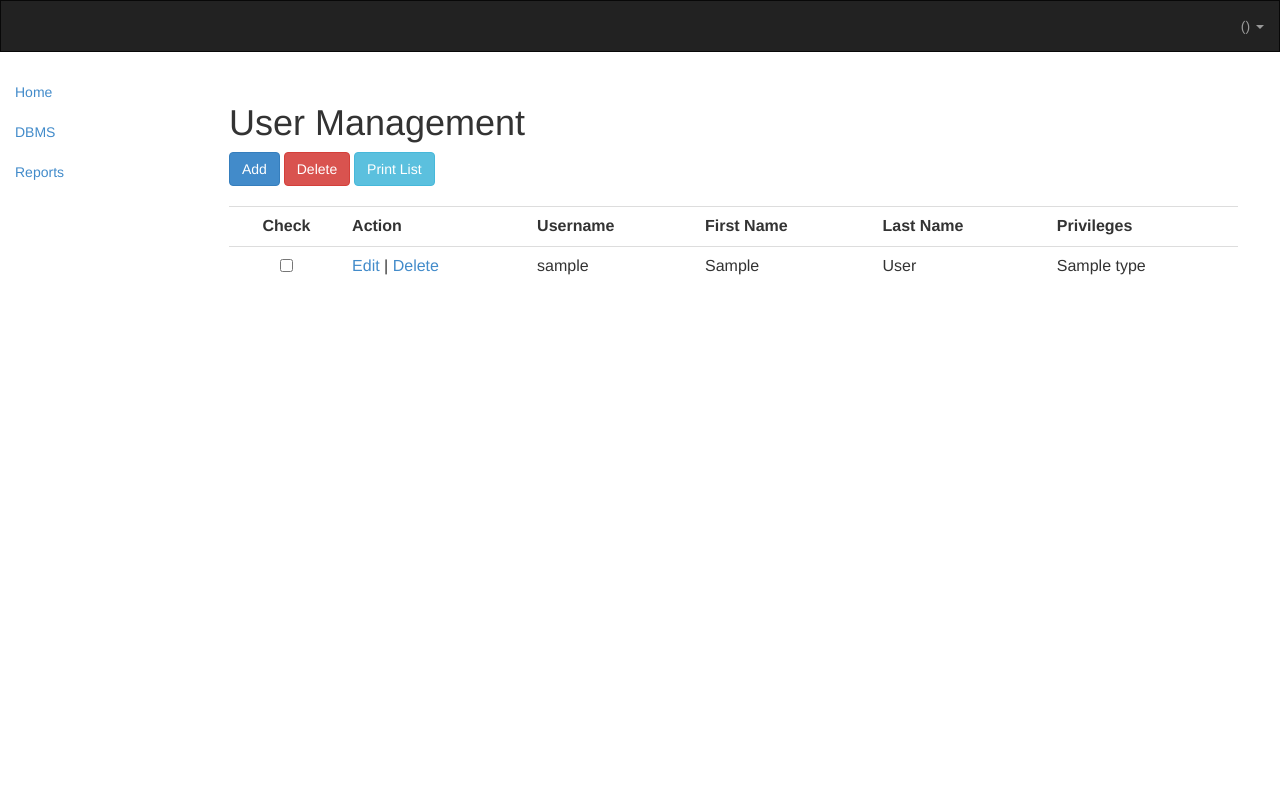
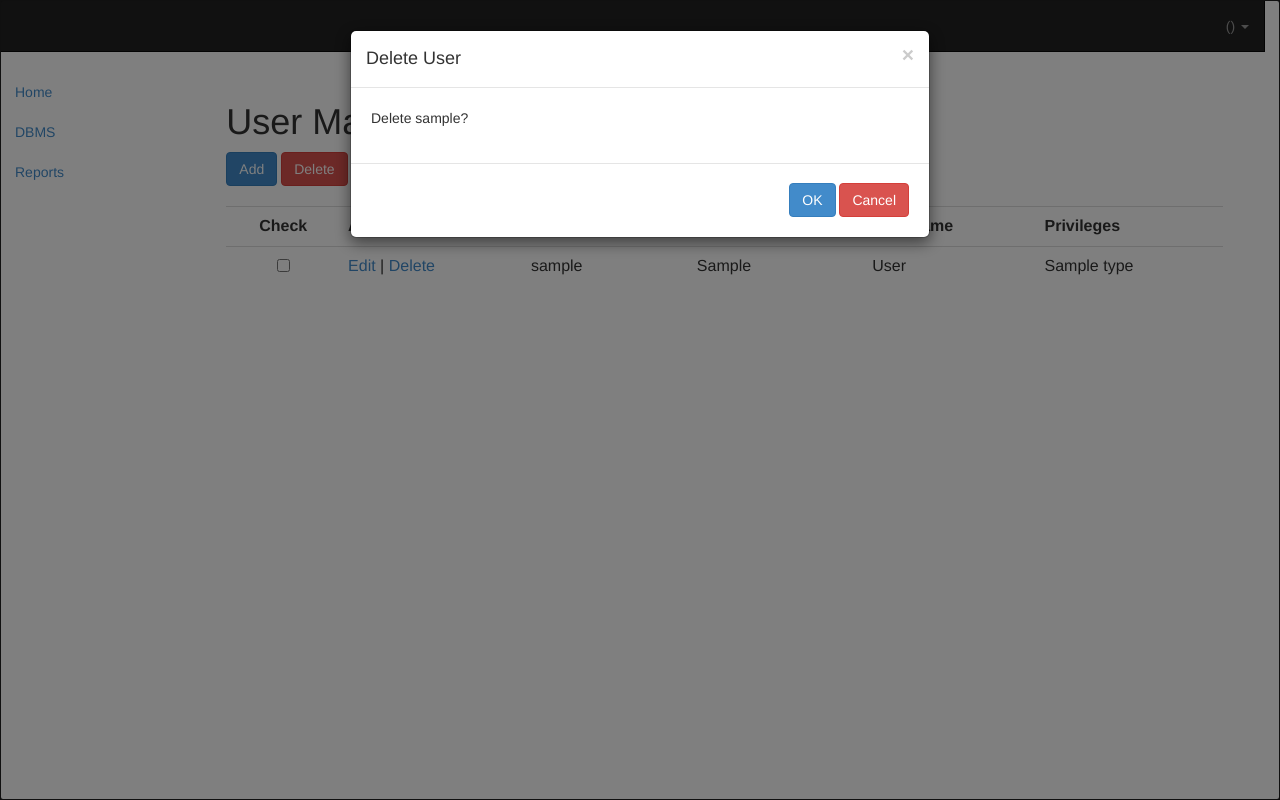
Before and after one commit to Zarconium/crisp, a CodeIgniter app: the page made by application/views/usermanagement.php in a window 1280 px wide. Run offline with CodeIgniter, Linux system fonts and the light colour scheme; tables that the repository leaves empty hold one stand-in row (values such as "Sample post"); the template is opened without the code that fills it: most values are stand-ins (such as "Sample title", 1, 10 or a date in 2020); data that the repository does not hold is empty.

Commit message:
Commit 12/22/2013 12:40 PM

```diff
--- a/application/config/autoload.php
+++ b/application/config/autoload.php
@@ -52,7 +52,7 @@ $autoload['packages'] = array();
 |	$autoload['libraries'] = array('database', 'session', 'xmlrpc');
 */
 
-$autoload['libraries'] = array('database', 'session');
+$autoload['libraries'] = array('database', 'session', 'form_validation');
 
 
 /*
--- a/application/views/header.php
+++ b/application/views/header.php
@@ -14,7 +14,7 @@
 				<li class="dropdown">
 				<a href="#" class="dropdown-toggle" data-toggle="dropdown"><?php echo "$username ($type)"; ?>&nbsp;<b class="caret"></b></a>
 				<ul class="dropdown-menu">
-					<li><a href="home/logout">Logout</a></li>
+					<li><a href="<?php echo base_url('home/logout'); ?>">Logout</a></li>
 				</ul>
 			</li>
 			</ul>
@@ -25,7 +25,7 @@
 				<div class="bs-sidebar">
 					<ul class="nav bs-sidenav">
 						<li><a href="<?php echo base_url('home'); ?>">Home</a></li>
-						<li><a href="<?php echo base_url('dbms'); ?>">DBMS</a></li>
+						<?php if($type != 'guest') {echo '<li><a href="' . base_url('dbms') . '">DBMS</a></li>';} ?>
 						<li><a href="<?php echo base_url('reports'); ?>">Reports</a></li>
 						<?php if($type == 'admin') {echo '<li><a href="' . base_url('usermanagement') . '">User Management</a></li>';} ?>
 					</ul>
--- a/application/views/usermanagement.php
+++ b/application/views/usermanagement.php
@@ -1,37 +1,151 @@
 <?php include('header.php'); ?>
 
-<div id="dialog-form" class="hidden_lightbox_container">
-	<div class="hidden_lightbox_content">
-		<div class="header">
-			<h2>Add New User</h2>
+<div class="modal" id="add_user_form" tabindex="-1" role="dialog" aria-labelledby="add_user_form_label" aria-hidden="true">
+	<div class="modal-dialog">
+		<div class="modal-content">
+			<div class="modal-header">
+				<button type="button" class="close" data-dismiss="modal" aria-hidden="true">&times;</button>
+				<h4 class="modal-title" id="add_user_form_label">Add New User</h4>
 			</div>
+			<div class="modal-body">
 				<?php
 					echo form_open('/usermanagement/add_user');
 
+					echo '<div class="form-group">';
 					echo form_label('Username', 'new_username');
 					echo form_input('new_username', '', 'class="form-control"');
+					echo form_error('new_username', '<div class="text-danger">', '</div>');
+					echo '</div>';
 
+					echo '<div class="form-group">';
 					echo form_label('First Name', 'new_first_name');
 					echo form_input('new_first_name', '', 'class="form-control"');
+					echo form_error('new_first_name', '<div class="text-danger">', '</div>');
+					echo '</div>';
 
+					echo '<div class="form-group">';
 					echo form_label('Last Name', 'new_last_name');
 					echo form_input('new_last_name', '', 'class="form-control"');
+					echo form_error('new_last_name', '<div class="text-danger">', '</div>');
+					echo '</div>';
 
+					echo '<div class="form-group">';
 					echo form_label('Password', 'new_password');
 					echo form_password('new_password', '', 'class="form-control"');
+					echo form_error('new_password', '<div class="text-danger">', '</div>');
+					echo '</div>';
 
+					echo '<div class="form-group">';
 					$input_type_options = array('admin' => 'Administrator', 'encoder' => 'Encoder', 'guest' => 'Guest');
 					echo form_label('Account Type', 'new_type');
 					echo form_dropdown('new_type', $input_type_options, 'guest', 'class="form-control"');
-
+					echo form_error('new_type', '<div class="text-danger">', '</div>');
+					echo '</div>';
+				?>
+			</div>
+			<div class="modal-footer">
+				<?php
 					echo '<div class="btn-group">';
 					echo form_submit('new_button_submit', 'Add User', 'class="btn btn-primary"');
 					echo form_reset('new_button_reset', 'Reset Fields', 'class="btn btn-warning"');
-			echo form_submit('new_button_cancel', 'Cancel', 'class="btn btn-danger" onclick="hideLightbox();"');
+					echo form_submit('new_button_cancel', 'Cancel', 'class="btn btn-danger"');
 					echo '</div>';
 
 					echo form_close();
 				?>
+			</div>
+		</div>
+	</div>
+</div>
+
+<div class="modal" id="edit_user_form" tabindex="-1" role="dialog" aria-labelledby="edit_user_form_label" aria-hidden="true">
+	<div class="modal-dialog">
+		<div class="modal-content">
+			<div class="modal-header">
+				<button type="button" class="close" data-dismiss="modal" aria-hidden="true">&times;</button>
+				<h4 class="modal-title" id="edit_user_form_label">Edit Existing User</h4>
+			</div>
+			<div class="modal-body">
+				<?php
+					echo form_open('/usermanagement/edit_user');
+
+					foreach ($user as $u)
+					{
+						echo form_hidden('edit_id', $u->id);
+
+						echo '<div class="form-group">';
+						echo form_label('Username', 'edit_username');
+						echo form_input('edit_username', $u->username, 'class="form-control"');
+						echo form_error('edit_username', '<div class="text-danger">', '</div>');
+						echo '</div>';
+
+						echo '<div class="form-group">';
+						echo form_label('First Name', 'edit_first_name');
+						echo form_input('edit_first_name', $u->first_name, 'class="form-control"');
+						echo form_error('edit_first_name', '<div class="text-danger">', '</div>');
+						echo '</div>';
+
+						echo '<div class="form-group">';
+						echo form_label('Last Name', 'edit_last_name');
+						echo form_input('edit_last_name', $u->last_name, 'class="form-control"');
+						echo form_error('edit_last_name', '<div class="text-danger">', '</div>');
+						echo '</div>';
+
+						echo '<div class="form-group">';
+						echo form_label('Password', 'edit_password');
+						echo form_password('edit_password', '', 'class="form-control"');
+						echo form_error('edit_password', '<div class="text-danger">', '</div>');
+						echo '</div>';
+
+						echo '<div class="form-group">';
+						$input_type_options = array('admin' => 'Administrator', 'encoder' => 'Encoder', 'guest' => 'Guest');
+						echo form_label('Account Type', 'edit_type');
+						echo form_dropdown('edit_type', $input_type_options, $u->type, 'class="form-control"');
+						echo form_error('edit_type', '<div class="text-danger">', '</div>');
+						echo '</div>';
+					}
+				?>
+			</div>
+			<div class="modal-footer">
+				<?php
+					echo '<div class="btn-group">';
+					echo form_submit('edit_button_submit', 'Edit User', 'class="btn btn-primary"');
+					echo form_reset('edit_button_reset', 'Reset Fields', 'class="btn btn-warning"');
+					echo form_submit('edit_button_cancel', 'Cancel', 'class="btn btn-danger"');
+					echo '</div>';
+
+					echo form_close();
+				?>
+			</div>
+		</div>
+	</div>
+</div>
+
+<div class="modal" id="delete_user_dialog" tabindex="-1" role="dialog" aria-labelledby="delete_user_form_label" aria-hidden="true">
+	<div class="modal-dialog">
+		<div class="modal-content">
+			<div class="modal-header">
+				<button type="button" class="close" data-dismiss="modal" aria-hidden="true">&times;</button>
+				<h4 class="modal-title" id="delete_user_form_label">Delete User</h4>
+			</div>
+			<div class="modal-body">
+				<?php
+					$u;
+					if(isset($user_to_delete))
+					{
+						foreach($user_to_delete as $user)
+						{
+							$u = $user;
+						}
+					}
+				?>
+				Delete <?php echo $u->username; ?>?
+			</div>
+			<div class="modal-footer">
+				<a href="<?php echo base_url('usermanagement/delete_user/' . $u->id); ?>"><button type="button" class="btn btn-primary">OK</button></a>
+        		<button type="button" class="btn btn-danger" data-dismiss="modal">Cancel</button>
+			</div>
+		</div>
 	</div>
 </div>
 
@@ -41,10 +155,10 @@
 			<h1>User Management</h1>
 		</div>
 		<div class="menu-menu">
-			<button type="button" class="btn btn-primary" id="add" onclick="showLightbox();">
+			<button type="button" class="btn btn-primary" id="add" data-toggle="modal" data-target="#add_user_form">
 				Add
 			</button>
-			<button type="button" class="btn btn-danger">
+			<button type="button" class="btn btn-danger" id="delete" data-toggle="modal" data-target="#delete_user_dialog">
 				Delete
 			</button>
 			<button type="button" class="btn btn-info">
@@ -63,27 +177,46 @@
 			<?php foreach ($users as $row): ?>
 			<tr>
 				<td><input type="checkbox"></td>
-				<td><?php echo anchor('usermanagement/edit_user/' . $row->id, 'Edit'); ?> | <?php echo anchor('usermanagement/delete_user/' . $row->id, 'Delete'); ?></td>
+				<td><?php echo anchor('usermanagement/edit/' . $row->id, 'Edit'); ?> | <?php echo anchor('usermanagement/delete/' . $row->id, 'Delete'); ?></td>
 				<td><?php echo $row->username; ?></td>
 				<td><?php echo $row->first_name; ?></td>
 				<td><?php echo $row->last_name; ?></td>
 				<td><?php echo $row->type; ?></td>
 			</tr>
 		<?php endforeach; ?>
-	</tr>
 		</table>
 	</div>
 </div>
-
-<script type="text/javascript">
-function showLightbox()
+<?php
+	if(validation_errors() || isset($user))
 	{
-	document.getElementById('dialog-form').style.visibility = "visible";
+		if(isset($errant_form))
+		{
+			if($errant_form == 'add_user')
+			{
+				echo '<script type="text/javascript">
+				window.onload=function() { $(\'#add_user_form\').modal(\'show\'); }
+				</script>';
 			}
-function hideLightbox()
+			elseif ($errant_form == 'edit_user')
 			{
-	document.getElementById('dialog-form').style.visibility = "hidden";
+				echo '<script type="text/javascript">
+				window.onload=function() { $(\'#edit_user_form\').modal(\'show\'); }
+				</script>';
 			}
-</script>
-
+		}
+		elseif (isset($user))
+		{
+			echo '<script type="text/javascript">
+			window.onload=function() { $(\'#edit_user_form\').modal(\'show\'); }
+			</script>';
+		}
+	}
+	if(isset($user_to_delete))
+	{
+		echo '<script type="text/javascript">
+			window.onload=function() { $(\'#delete_user_dialog\').modal(\'show\'); }
+			</script>';
+	}
+?>
 <?php include('footer.php'); ?>
--- a/css/style.css
+++ /dev/null
@@ -1,30 +0,0 @@
-.hidden_lightbox_container
-{
-	visibility: hidden;
-	position: absolute;
-	background: rgba(11, 1, 1, 0.7);
-	top: 0px;
-	left: 0px;
-	width: 100%;
-	height: 100%;
-	z-index: 9999;
-}
-.hidden_lightbox_content
-{
-	background: #ffffff;
-	margin: auto;
-	margin-top: 150px;
-	-moz-border-radius: 15px;
-	border-radius: 15px;
-	padding-top: 1px;
-	padding-left: 30px;
-	padding-right: 30px;
-	padding-bottom: 40px;
-	width: 50%;
-	height: auto;
-}
-.lightbox_button
-{
-	float: right;
-	margin-left: 5px;
-}
```
Also changed, not shown: application/controllers/usermanagement_controller.php (+94 -12 lines), application/models/user.php (+40 -14 lines). Lines whose indentation alone changed are shown as unchanged.
